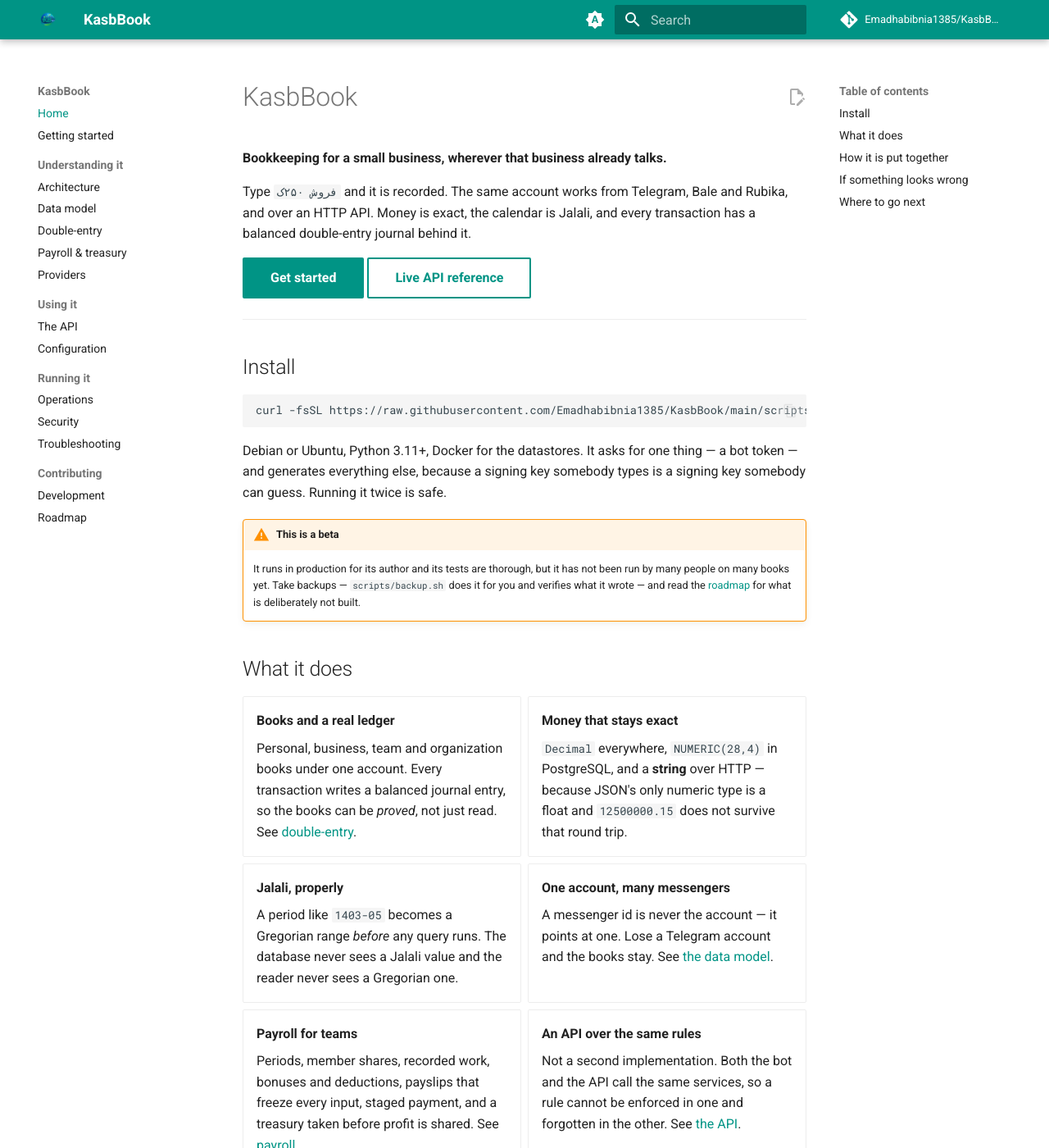
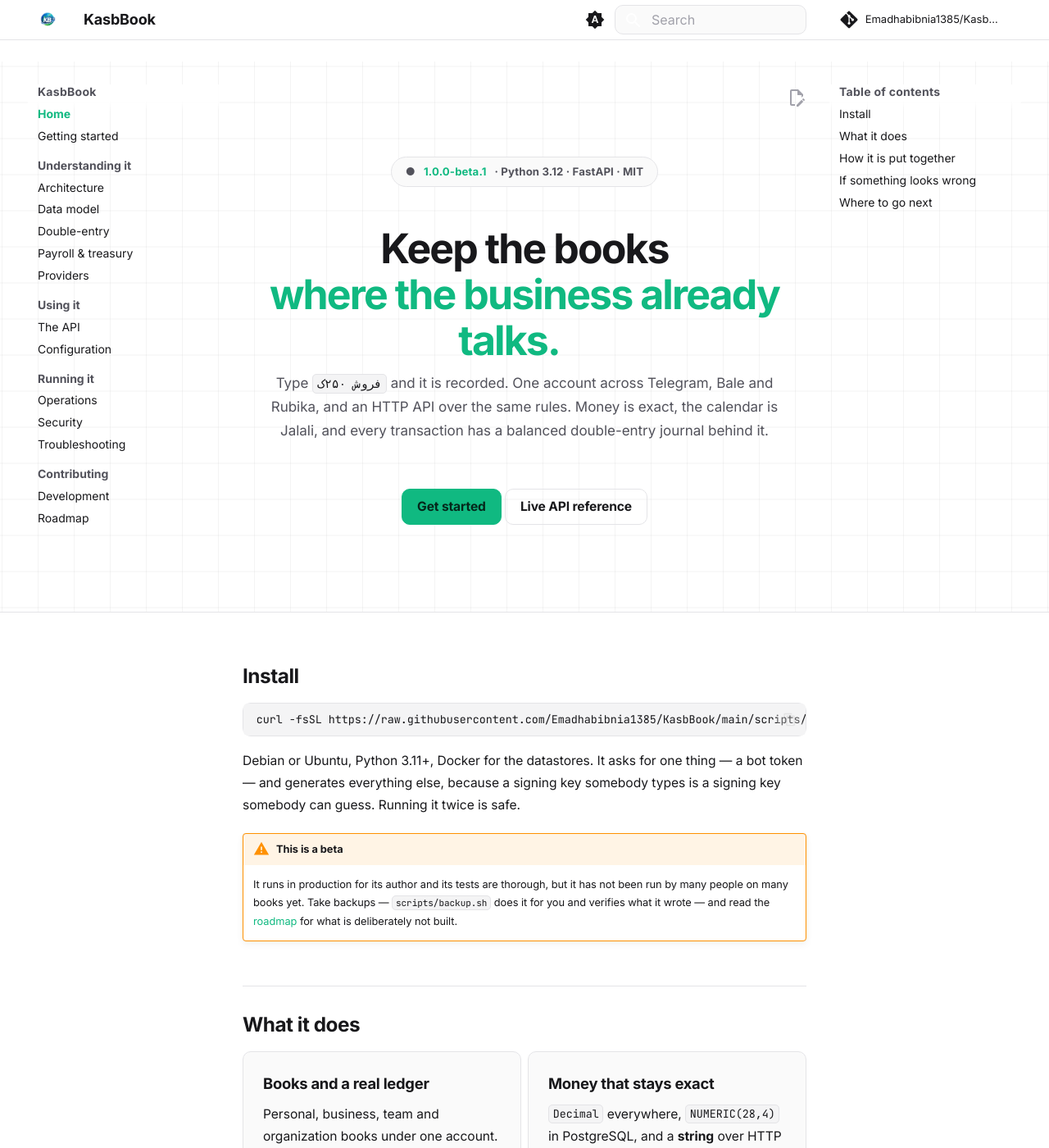
Before and after one commit to Emadhabibnia1385/KasbBook, an MkDocs documentation site: the page built from docs/index.md, in a window 1280 px wide and 1400 px high. Shown: the whole window at 82% size. Built offline with MkDocs 1.6.1 and Material for MkDocs 9.7.7, drawn with Linux system fonts in a browser that asks for light colours; comment, search, counter and statistics services are not loaded.

Commit message:
docs: a theme that reads like documentation, not like Material
The default is recognisably Material — a teal header bar, a blue-grey
"dark" mode, Roboto — and that was the complaint. This is near-black in
the dark and plain white in the light, one green accent, Inter for text
and JetBrains Mono for code, and type sized for reading paragraphs.

The landing page gets a full-bleed hero: a version badge, a two-tone
headline, and the two buttons somebody actually wants first. Bleeding it
out of the content column matters — a hero boxed inside the reading
width reads as a card rather than as a header.

One real defect came out of looking at both modes rather than one.
Material paints the header with the primary colour and makes everything
inside it white; this header is the page colour instead, so in light
mode the search box was white text on white. Invisible, and only in one
of the two themes. Everything in the header now takes the page's own
foreground.

Colours are all defined as tokens for both schemes, so neither mode is
an afterthought that happens to work.

Co-Authored-By: Claude Opus 5 <noreply@anthropic.com>

```diff
--- /dev/null
+++ b/docs/assets/theme.css
@@ -0,0 +1,244 @@
+/* KasbBook documentation theme.
+ *
+ * Material's defaults are recognisably Material: a coloured header bar, a
+ * blue-grey "dark" mode, and Roboto. This makes it quieter — near-black in the
+ * dark, plain white in the light, one green accent, and typography sized for
+ * reading paragraphs rather than for filling a design grid.
+ */
+
+:root {
+  --kb-green:        #10b981;
+  --kb-green-soft:   #34d399;
+  --kb-radius:       10px;
+
+  --md-primary-fg-color:        var(--kb-green);
+  --md-primary-fg-color--light: var(--kb-green-soft);
+  --md-primary-fg-color--dark:  #059669;
+  --md-accent-fg-color:         var(--kb-green);
+
+  --md-text-font: "Inter", -apple-system, BlinkMacSystemFont, "Segoe UI", sans-serif;
+  --md-code-font: "JetBrains Mono", ui-monospace, SFMono-Regular, Menlo, monospace;
+}
+
+/* ---------------------------------------------------------------- light */
+[data-md-color-scheme="default"] {
+  --md-default-bg-color:      #ffffff;
+  --md-default-fg-color:      #18181b;
+  --md-default-fg-color--light:  #52525b;
+  --md-default-fg-color--lighter: #a1a1aa;
+  --md-code-bg-color:         #f4f4f5;
+  --md-code-fg-color:         #18181b;
+  --kb-border:                #e4e4e7;
+  --kb-surface:               #fafafa;
+  --kb-grid:                  rgba(0, 0, 0, .045);
+}
+
+/* ----------------------------------------------------------------- dark */
+[data-md-color-scheme="slate"] {
+  --md-hue: 240;
+  --md-default-bg-color:      #0a0a0a;
+  --md-default-fg-color:      #ededed;
+  --md-default-fg-color--light:  #a1a1aa;
+  --md-default-fg-color--lighter: #71717a;
+  --md-code-bg-color:         #141414;
+  --md-code-fg-color:         #e4e4e7;
+  --md-typeset-a-color:       var(--kb-green-soft);
+  --kb-border:                #262626;
+  --kb-surface:               #111111;
+  --kb-grid:                  rgba(255, 255, 255, .04);
+}
+
+/* --------------------------------------------------------------- chrome */
+/* A documentation site is for reading; the header should not be the loudest
+   thing on the page. */
+.md-header {
+  background: var(--md-default-bg-color);
+  color: var(--md-default-fg-color);
+  border-bottom: 1px solid var(--kb-border);
+  box-shadow: none;
+}
+.md-header__title { font-weight: 650; letter-spacing: -.01em; }
+.md-tabs { background: var(--md-default-bg-color); border-bottom: 1px solid var(--kb-border); }
+
+/* Material paints the header with the primary colour and so makes everything
+   in it white. This header is the page colour instead, which left white text
+   on a white search box — invisible in light mode. Everything in the header
+   takes the page's own foreground now. */
+.md-header__button,
+.md-search__input,
+.md-search__icon,
+.md-header__topic {
+  color: var(--md-default-fg-color);
+}
+.md-search__input::placeholder { color: var(--md-default-fg-color--lighter); }
+
+.md-search__form {
+  background: var(--kb-surface);
+  border: 1px solid var(--kb-border);
+  border-radius: var(--kb-radius);
+  box-shadow: none;
+}
+.md-search__form:hover { background: var(--kb-surface); }
+.md-search__output { border-radius: var(--kb-radius); }
+
+.md-sidebar { font-size: .74rem; }
+.md-nav__title { font-weight: 650; letter-spacing: .02em; text-transform: none; }
+.md-nav__link--active { font-weight: 600; }
+
+/* ------------------------------------------------------------ typography */
+.md-typeset {
+  font-size: .78rem;
+  line-height: 1.75;
+  letter-spacing: -.003em;
+}
+.md-typeset h1 {
+  font-weight: 700;
+  letter-spacing: -.03em;
+  color: var(--md-default-fg-color);
+  margin-bottom: .6em;
+}
+.md-typeset h2 {
+  font-weight: 650;
+  letter-spacing: -.02em;
+  margin-top: 2.2em;
+  padding-top: 1.2em;
+  border-top: 1px solid var(--kb-border);
+}
+.md-typeset h3 { font-weight: 620; letter-spacing: -.015em; }
+
+.md-typeset a { text-underline-offset: .2em; }
+.md-typeset code {
+  border: 1px solid var(--kb-border);
+  border-radius: 5px;
+  padding: .1em .35em;
+  font-size: .86em;
+}
+.md-typeset pre > code { border: none; }
+.md-typeset .highlight > pre {
+  border: 1px solid var(--kb-border);
+  border-radius: var(--kb-radius);
+}
+
+.md-typeset table:not([class]) {
+  border: 1px solid var(--kb-border);
+  border-radius: var(--kb-radius);
+  overflow: hidden;
+  font-size: .74rem;
+}
+.md-typeset table:not([class]) th {
+  background: var(--kb-surface);
+  font-weight: 620;
+}
+.md-typeset table:not([class]) td { border-top: 1px solid var(--kb-border); }
+
+.md-typeset blockquote {
+  border-left: 2px solid var(--kb-border);
+  color: var(--md-default-fg-color--light);
+}
+
+/* ---------------------------------------------------------------- cards */
+.md-typeset .grid.cards > ul > li {
+  border: 1px solid var(--kb-border);
+  border-radius: var(--kb-radius);
+  background: var(--kb-surface);
+  padding: 1.1rem 1.2rem;
+  transition: border-color .15s ease, transform .15s ease;
+}
+.md-typeset .grid.cards > ul > li:hover {
+  border-color: var(--kb-green);
+  transform: translateY(-2px);
+  box-shadow: none;
+}
+.md-typeset .grid.cards > ul > li > p:first-child strong {
+  font-size: .92rem;
+  letter-spacing: -.015em;
+}
+
+/* -------------------------------------------------------------- buttons */
+.md-typeset .md-button {
+  border-radius: var(--kb-radius);
+  border-width: 1px;
+  font-weight: 600;
+  letter-spacing: -.01em;
+  padding: .5em 1.15em;
+  transition: all .15s ease;
+}
+.md-typeset .md-button--primary {
+  background: var(--kb-green);
+  border-color: var(--kb-green);
+  color: #05271b;
+}
+.md-typeset .md-button--primary:hover {
+  background: var(--kb-green-soft);
+  border-color: var(--kb-green-soft);
+  color: #05271b;
+}
+.md-typeset .md-button:not(.md-button--primary) {
+  border-color: var(--kb-border);
+  color: var(--md-default-fg-color);
+}
+.md-typeset .md-button:not(.md-button--primary):hover {
+  border-color: var(--kb-green);
+  color: var(--md-default-fg-color);
+  background: transparent;
+}
+
+/* ----------------------------------------------------------------- hero */
+/* Only on the landing page. The faint grid is what stops a near-black
+   background from reading as an unstyled page. */
+.kb-hero {
+  /* Full-bleed out of the content column: a hero boxed inside the reading
+     width reads as a card, not as a header. */
+  margin: -1.2rem calc(50% - 50vw) 3rem;
+  padding: 5rem max(1.5rem, calc(50vw - 50% + 1.5rem)) 4.5rem;
+  text-align: center;
+  border-bottom: 1px solid var(--kb-border);
+  background-image:
+    linear-gradient(var(--kb-grid) 1px, transparent 1px),
+    linear-gradient(90deg, var(--kb-grid) 1px, transparent 1px);
+  background-size: 44px 44px;
+  background-position: center;
+}
+.kb-hero__badge {
+  display: inline-flex;
+  gap: .5rem;
+  align-items: center;
+  font-size: .66rem;
+  font-weight: 550;
+  letter-spacing: .01em;
+  color: var(--md-default-fg-color--light);
+  border: 1px solid var(--kb-border);
+  background: var(--kb-surface);
+  border-radius: 999px;
+  padding: .3rem .85rem;
+  margin-bottom: 1.6rem;
+}
+.kb-hero__badge b { color: var(--kb-green); font-weight: 600; }
+
+.md-typeset .kb-hero h1 {
+  font-size: 2.5rem;
+  line-height: 1.12;
+  font-weight: 780;
+  letter-spacing: -.038em;
+  margin: 0 0 .5rem;
+  border: none;
+}
+.kb-hero h1 .kb-accent { color: var(--kb-green); }
+
+.kb-hero__sub {
+  max-width: 34rem;
+  margin: 0 auto 2rem;
+  color: var(--md-default-fg-color--light);
+  font-size: .85rem;
+  line-height: 1.7;
+}
+.kb-hero__actions { display: flex; gap: .7rem; justify-content: center; flex-wrap: wrap; }
+.md-typeset .kb-hero__actions .md-button { margin: 0; }
+
+@media screen and (max-width: 44.98em) {
+  .md-typeset .kb-hero h1 { font-size: 1.85rem; }
+  .kb-hero { padding: 3rem 1rem 2.5rem; }
+}
+
+/* A line of shell that people copy should look like one thing, not a wall. */
+.kb-hero + h2 { border-top: none; margin-top: 0; padding-top: 0; }
--- a/docs/index.md
+++ b/docs/index.md
@@ -1,15 +1,22 @@
-# KasbBook
+<div class="kb-hero" markdown>
 
-**Bookkeeping for a small business, wherever that business already talks.**
+<span class="kb-hero__badge">● <b>1.0.0-beta.1</b> · Python 3.12 · FastAPI · MIT</span>
 
-Type `فروش ۲۵۰ک` and it is recorded. The same account works from Telegram, Bale
-and Rubika, and over an HTTP API. Money is exact, the calendar is Jalali, and
-every transaction has a balanced double-entry journal behind it.
+# Keep the books<br><span class="kb-accent">where the business already talks.</span>
 
+<p class="kb-hero__sub">
+Type <code>فروش ۲۵۰ک</code> and it is recorded. One account across Telegram,
+Bale and Rubika, and an HTTP API over the same rules. Money is exact, the
+calendar is Jalali, and every transaction has a balanced double-entry journal
+behind it.
+</p>
+
+<div class="kb-hero__actions" markdown>
 [Get started](getting-started.md){ .md-button .md-button--primary }
 [Live API reference](https://kasbbook.seamlesss.ir/docs){ .md-button }
+</div>
 
----
+</div>
 
 ## Install
 
--- a/mkdocs.yml
+++ b/mkdocs.yml
@@ -13,6 +13,9 @@ copyright: MIT
 theme:
   name: material
   language: en
+  font:
+    text: Inter
+    code: JetBrains Mono
   logo: assets/logo.png
   favicon: assets/logo.png
   features:
@@ -26,19 +29,20 @@ theme:
     - content.action.edit
     - toc.follow
   palette:
-    # The reader's own preference first, then a switch either way.
+    # The reader's own preference first, then a switch either way. `custom`
+    # hands the colours to assets/theme.css instead of a Material preset.
     - media: "(prefers-color-scheme)"
       toggle: { icon: material/brightness-auto, name: Follow the system }
     - media: "(prefers-color-scheme: light)"
       scheme: default
-      primary: teal
-      accent: teal
-      toggle: { icon: material/brightness-7, name: Switch to dark }
+      primary: custom
+      accent: custom
+      toggle: { icon: material/weather-night, name: Switch to dark }
     - media: "(prefers-color-scheme: dark)"
       scheme: slate
-      primary: teal
-      accent: teal
-      toggle: { icon: material/brightness-4, name: Switch to light }
+      primary: custom
+      accent: custom
+      toggle: { icon: material/weather-sunny, name: Switch to light }
 
 nav:
   - Home: index.md
@@ -59,6 +63,9 @@ nav:
   - Contributing:
       - Development: development.md
       - Roadmap: roadmap.md
+
+extra_css:
+  - assets/theme.css
 
 markdown_extensions:
   - def_list
```
